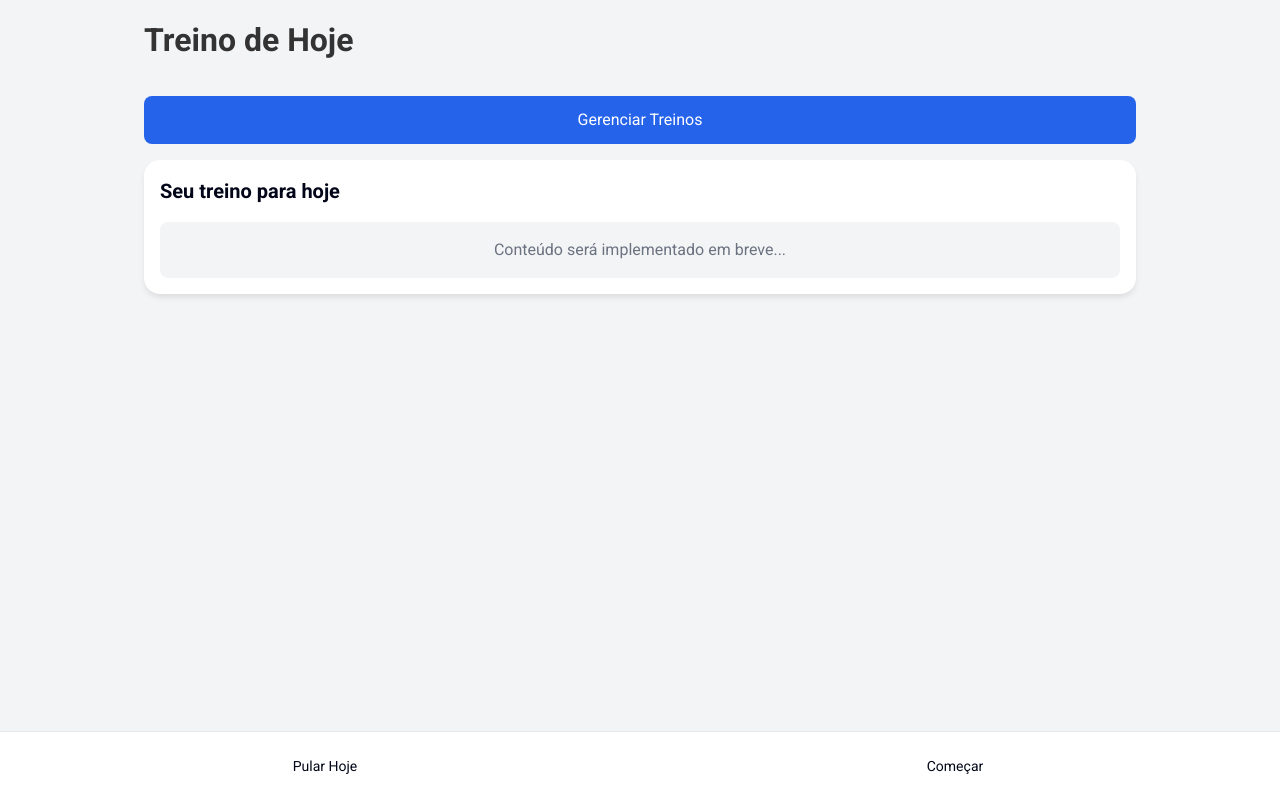
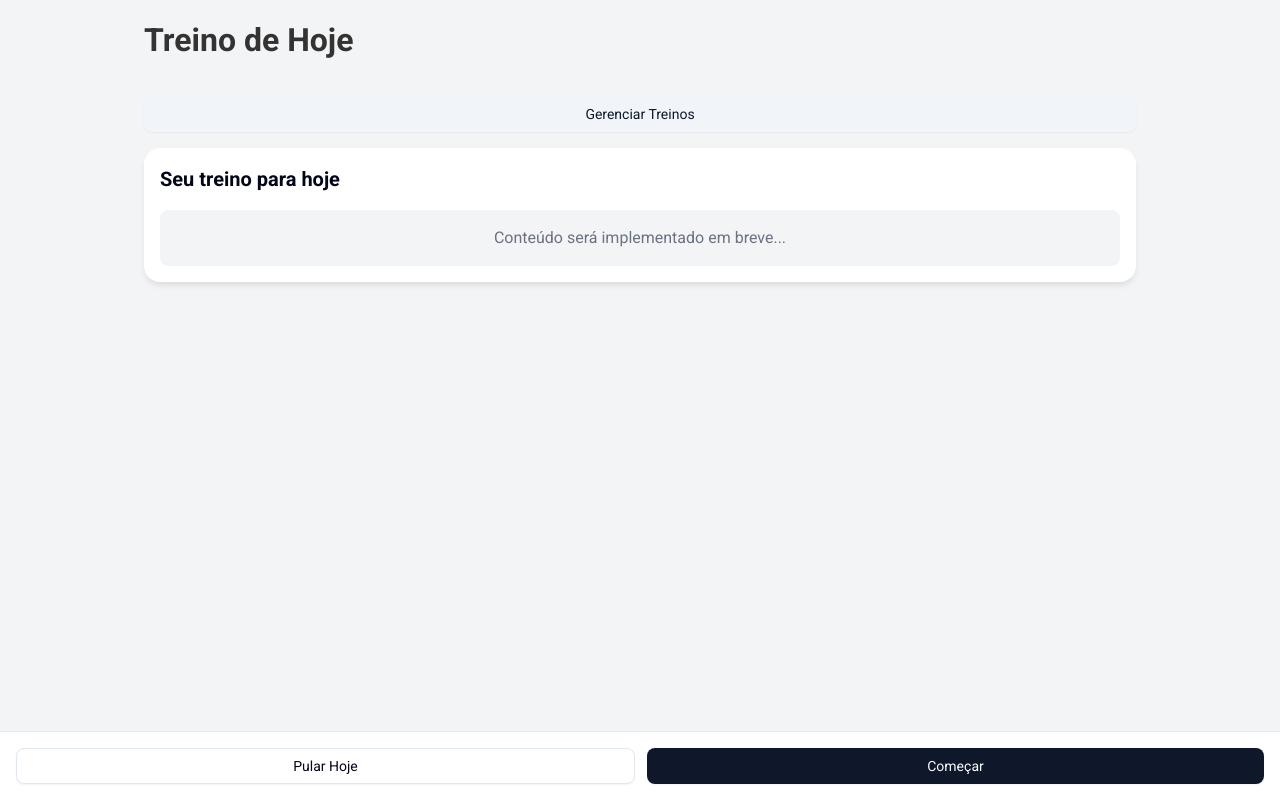
Before and after one commit to rafaelbertelli/meu-treino, a Next.js app: page / in a window 1280 px wide. Built offline with nearby package versions, Linux system fonts and the light colour scheme.

Commit message:
padroniza botoes

```diff
--- a/src/components/ConfigureWorkout/ConfigureWorkoutForm.tsx
+++ b/src/components/ConfigureWorkout/ConfigureWorkoutForm.tsx
@@ -77,7 +77,7 @@ export function ConfigureWorkoutForm({ workoutId }: ConfigureWorkoutFormProps) {
       <Container>
         <Header title="Treino não encontrado" />
         <ButtonGroup>
-          <Button variant="primary">
+          <Button variant="default">
             <Link
               href={{
                 pathname: "/dashboard",
@@ -112,7 +112,7 @@ export function ConfigureWorkoutForm({ workoutId }: ConfigureWorkoutFormProps) {
               min="1"
               className={styles.input}
               placeholder="Ex: 30"
-              defaultValue={workout.workoutConfig.sessions}
+              defaultValue={workout.workoutConfig.sessions || ""}
               required
             />
           </div>
@@ -127,7 +127,7 @@ export function ConfigureWorkoutForm({ workoutId }: ConfigureWorkoutFormProps) {
               name="startDate"
               className={styles.input}
               defaultValue={formatDateToInputValue(
-                workout.workoutConfig.startDate
+                workout.workoutConfig.startDate || ""
               )}
               required
             />
@@ -247,7 +247,7 @@ export function ConfigureWorkoutForm({ workoutId }: ConfigureWorkoutFormProps) {
           </div>
 
           <ButtonGroup>
-            <Button type="submit" variant="primary">
+            <Button type="submit" variant="default">
               Usar este treino
             </Button>
           </ButtonGroup>
@@ -255,7 +255,7 @@ export function ConfigureWorkoutForm({ workoutId }: ConfigureWorkoutFormProps) {
       </CardContent>
 
       <ButtonGroup>
-        <Button variant="lightGray">
+        <Button variant="outline">
           <Link
             href="/dashboard"
             prefetch={false}
--- a/src/components/DailyWorkout/DailyWorkout.module.css
+++ b/src/components/DailyWorkout/DailyWorkout.module.css
@@ -1,19 +1,3 @@
-.manageButton {
-  display: block;
-  width: 100%;
-  padding: 0.75rem;
-  background-color: #2563eb;
-  color: white;
-  text-align: center;
-  border-radius: 0.5rem;
-  font-weight: 500;
-  transition: background-color 0.2s;
-}
-
-.manageButton:hover {
-  background-color: #1d4ed8;
-}
-
 .workoutCard {
   background-color: white;
   border-radius: 1rem;
--- a/src/components/DailyWorkout/DailyWorkout.tsx
+++ b/src/components/DailyWorkout/DailyWorkout.tsx
@@ -10,9 +10,9 @@ export function DailyWorkout() {
     <Container>
       <Header title="Treino de Hoje" />
 
-      <Link href="/dashboard" className={styles.manageButton}>
-        Gerenciar Treinos
-      </Link>
+      <Button variant="secondary" asChild className={styles.manageButton}>
+        <Link href="/dashboard">Gerenciar Treinos</Link>
+      </Button>
 
       <div className={styles.workoutCard}>
         <h2 className={styles.subtitle}>Seu treino para hoje</h2>
@@ -24,8 +24,8 @@ export function DailyWorkout() {
       </div>
 
       <ButtonGroup fixed>
-        <Button variant="lightGray">Pular Hoje</Button>
-        <Button variant="green">Começar</Button>
+        <Button variant="outline">Pular Hoje</Button>
+        <Button variant="default">Começar</Button>
       </ButtonGroup>
     </Container>
   );
--- a/src/types/workout.types.ts
+++ b/src/types/workout.types.ts
@@ -17,6 +17,7 @@ export interface WorkoutGroup {
 export interface WorkoutConfig {
   sessions: number | null;
   startDate: string;
+  endDate?: string;
   notes: string;
 }
 
```
Also changed, not shown: src/types/user.types.ts (added, +7 -0 lines), src/types/userWorkout.types.ts (added, +19 -0 lines), 2 other files (tests, documents, lock files or other folders).
